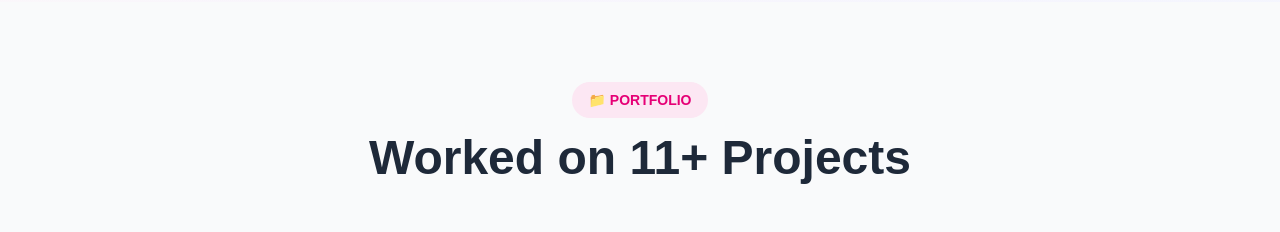
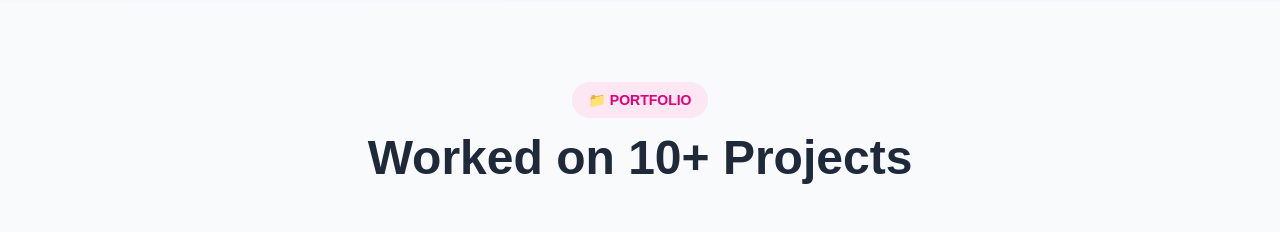
Before and after one commit to dikapratana/dikapratana-web, a Next.js app: page / in a window 1280 px wide. Shown: the part 3540-3772 px from the top of the page. Built offline with nearby package versions, Linux system fonts and the light colour scheme.

Commit message:
fix[portfolio] fix double portfolio

```diff
--- a/components/ui/navbar/navbar.client.tsx
+++ b/components/ui/navbar/navbar.client.tsx
@@ -104,12 +104,12 @@
         />
       </div>
       <nav
-        className={`fixed top-0 left-0 right-0 z-50 transition-all duration-500 ${
+        className={`fixed top-0 left-0 right-0 z-50 transition-all duration-300 lg:duration-500 ${
           isScrolled ? "py-3 mt-4" : "py-4"
         }`}
       >
         <div
-          className={`transition-all duration-500 ${
+          className={`transition-all duration-300 lg:duration-500 ${
             isScrolled
               ? "max-w-5xl mx-4 md:mx-auto bg-white/80 backdrop-blur-2xl rounded-2xl shadow-xl border border-gray-200/50"
               : "max-w-7xl mx-auto  backdrop-blur-xl "
--- a/data/home.tsx
+++ b/data/home.tsx
@@ -221,14 +221,6 @@
   {
     title: "Rain POS",
     category: "Frontend Developer - Skyrain Studio x Upward Project",
-    image: Epark,
-    description:
-      "A web-based Point of Sale (POS) application for managing sales, inventory, and transactions efficiently, designed to streamline business operations and improve overall workflow.",
-    tech: ["Laravel", "Jquery"],
-  },
-  {
-    title: "Rain POS",
-    category: "Frontend Developer - Skyrain Studio x Upward Project",
     image: Rain,
     description:
       "A web-based Point of Sale (POS) application for managing sales, inventory, and transactions efficiently, designed to streamline business operations and improve overall workflow.",
--- a/package.json
+++ b/package.json
@@ -25,7 +25,7 @@
     "@types/react-dom": "^19",
     "eslint": "^9",
     "eslint-config-next": "16.1.1",
-    "tailwindcss": "^4",
+    "tailwindcss": "^4.1.18",
     "typescript": "^5"
   }
 }
```
Also changed, not shown: 1 other file (tests, documents, lock files or other folders).
